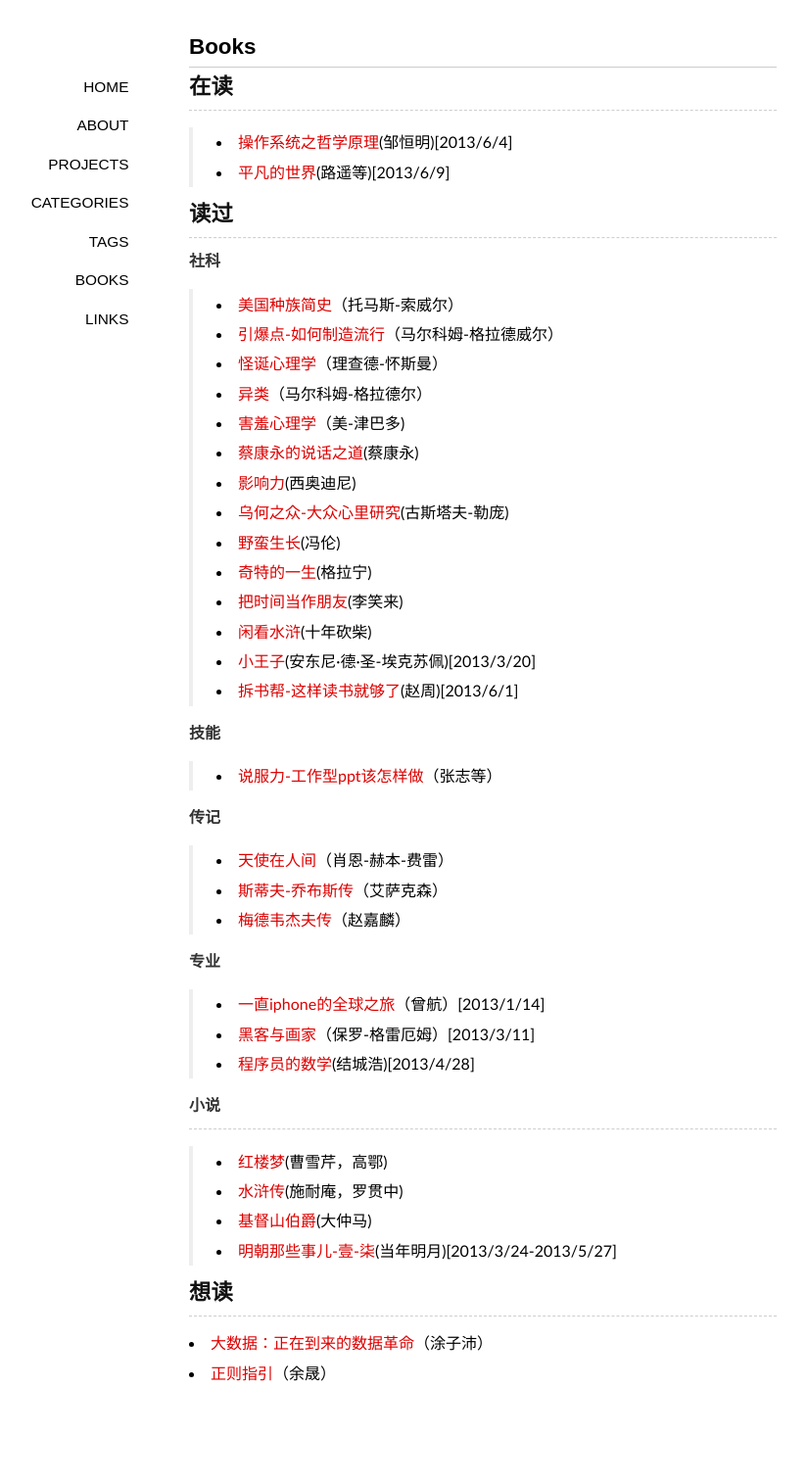
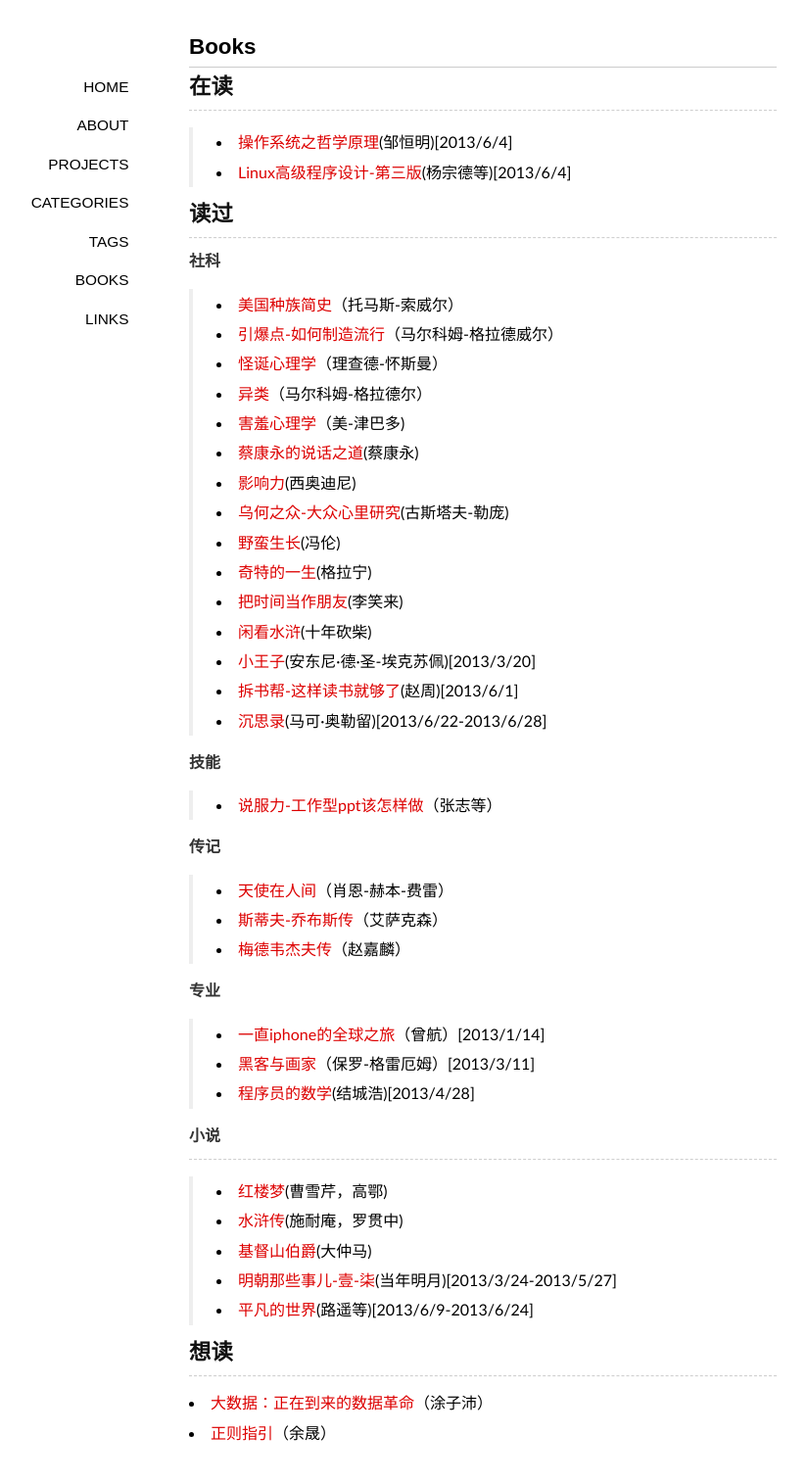
Before and after one commit to lazybios/lazybios.github.com, a Jekyll site: the page built from books/index.md, in a window 1280 px wide. Shown: the whole page at 98% size, without its empty margins (147-971 px from the left). Built offline with Jekyll 4.4.1, drawn with Linux system fonts in a browser that asks for light colours; some web fonts are replaced; Markdown is read by kramdown in place of the engine named in the settings; comment, search, counter and statistics services are not loaded; before the commit the page ends 1453 px from its top, so only the background shows below that.

Commit message:
add new read book

```diff
--- a/books/index.md
+++ b/books/index.md
@@ -7,7 +7,7 @@ comments: yes
 ##在读
 ---------------------------------
 > + [操作系统之哲学原理]()(邹恒明)[2013/6/4]
-> + [平凡的世界]()(路遥等)[2013/6/9]
+> + [Linux高级程序设计-第三版]()(杨宗德等)[2013/6/4]
 
 ##读过
 ---------------------------------
@@ -26,6 +26,7 @@ comments: yes
 > + [闲看水浒]()(十年砍柴)
 > + [小王子]()(安东尼·德·圣-埃克苏佩)[2013/3/20]
 > + [拆书帮-这样读书就够了]()(赵周)[2013/6/1]
+> + [沉思录]()(马可·奥勒留)[2013/6/22-2013/6/28]
 
 ####技能
 > + [说服力-工作型ppt该怎样做]()（张志等）
@@ -46,6 +47,7 @@ comments: yes
 > + [水浒传]()(施耐庵，罗贯中)
 > + [基督山伯爵]()(大仲马)
 > + [明朝那些事儿-壹-柒]()(当年明月)[2013/3/24-2013/5/27]
+> + [平凡的世界]()(路遥等)[2013/6/9-2013/6/24]
 
 ##想读
 --------------------------------
```
